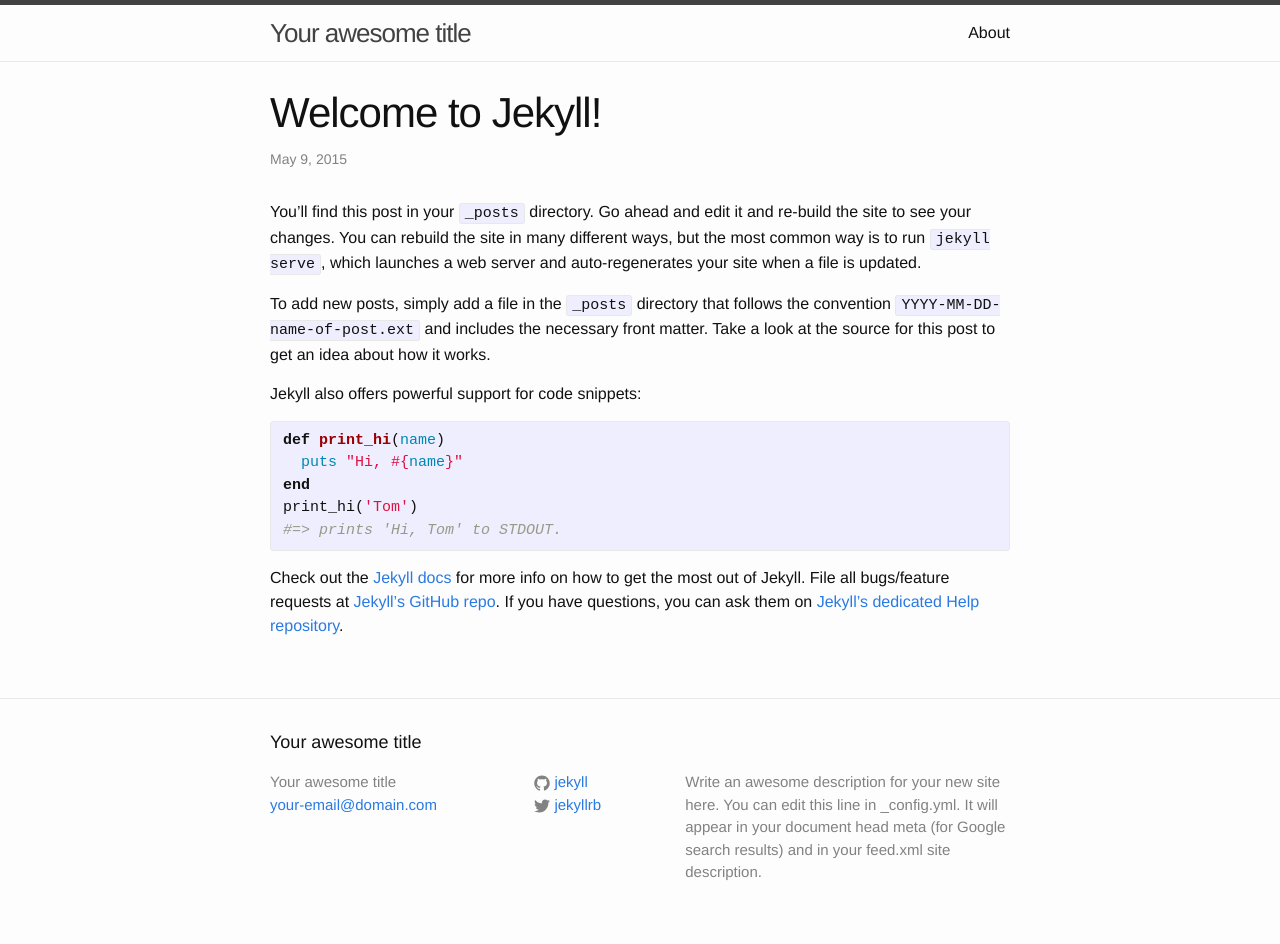
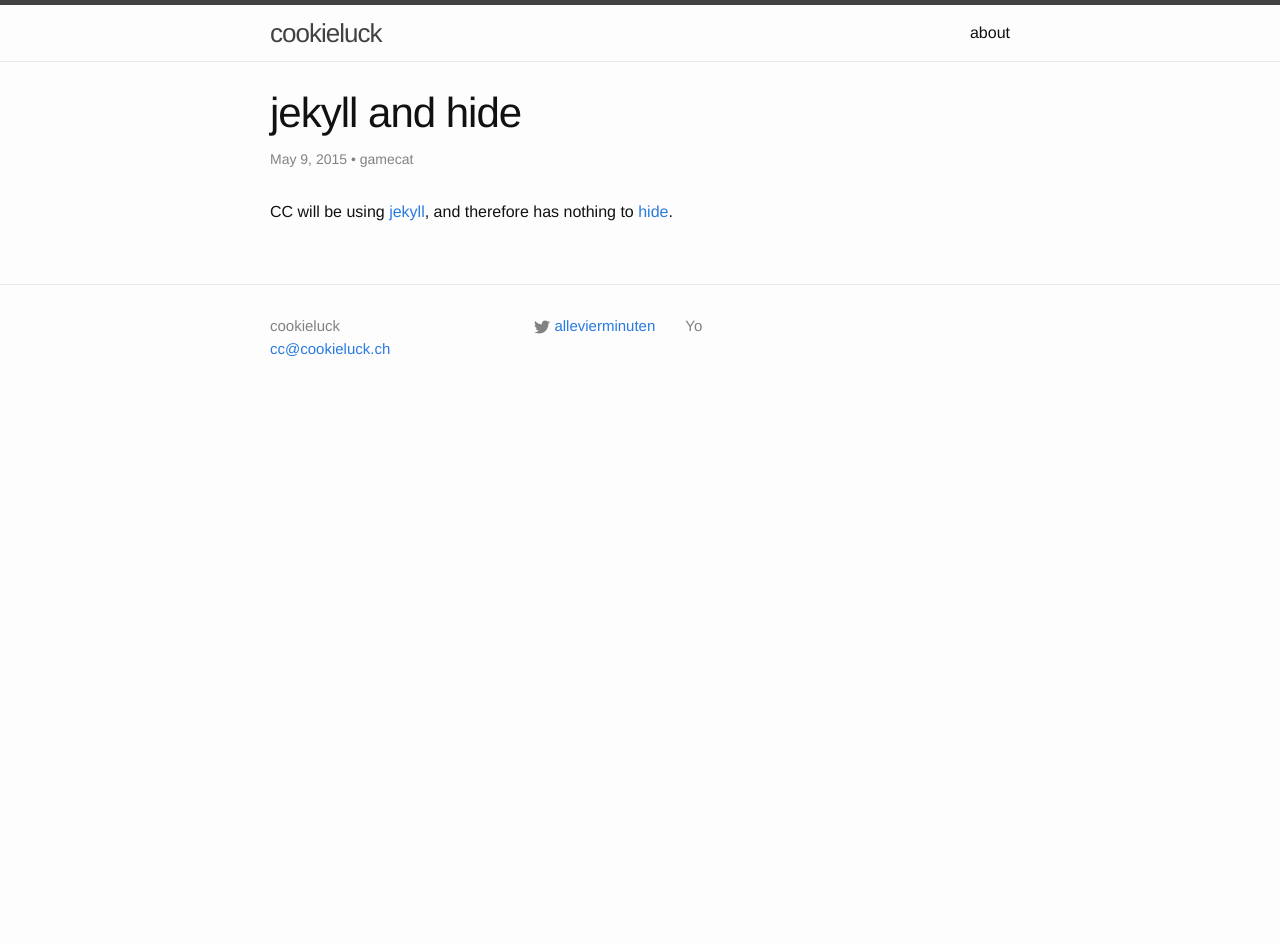
Before and after one commit to nada/nada.github.io, a Jekyll site: the page built from _posts/2015-05-09-welcome-to-jekyll.markdown, in a window 1280 px wide. Built offline with Jekyll 4.4.1, drawn with Linux system fonts in a browser that asks for light colours; after the commit the page ends 900 px from its top, so only the background shows below that.

Commit message:
some small tweaks

```diff
--- a/_config.yml
+++ b/_config.yml
@@ -1,14 +1,11 @@
 # Site settings
-title: Your awesome title
-email: your-email@domain.com
+title: cookieluck
+email: cc@cookieluck.ch
 description: > # this means to ignore newlines until "baseurl:"
-  Write an awesome description for your new site here. You can edit this
-  line in _config.yml. It will appear in your document head meta (for
-  Google search results) and in your feed.xml site description.
+  you knowm just cookieluck and cc (corrupt <-> cookieluck)
 baseurl: "" # the subpath of your site, e.g. /blog/
-url: "http://yourdomain.com" # the base hostname & protocol for your site
-twitter_username: jekyllrb
-github_username:  jekyll
+url: "http://cookieluck.ch" # the base hostname & protocol for your site
+twitter_username: allevierminuten
 
 # Build settings
 markdown: kramdown
--- a/_includes/footer.html
+++ b/_includes/footer.html
@@ -1,8 +1,6 @@
 <footer class="site-footer">
 
   <div class="wrapper">
-
-    <h2 class="footer-heading">{{ site.title }}</h2>
 
     <div class="footer-col-wrapper">
       <div class="footer-col  footer-col-1">
@@ -14,19 +12,6 @@
 
       <div class="footer-col  footer-col-2">
         <ul class="social-media-list">
-          {% if site.github_username %}
-          <li>
-            <a href="https://github.com/{{ site.github_username }}">
-              <span class="icon  icon--github">
-                <svg viewBox="0 0 16 16">
-                  <path fill="#828282" d="M7.999,0.431c-4.285,0-7.76,3.474-7.76,7.761 c0,3.428,2.223,6.337,5.307,7.363c0.388,0.071,0.53-0.168,0.53-0.374c0-0.184-0.007-0.672-0.01-1.32 c-2.159,0.469-2.614-1.04-2.614-1.04c-0.353-0.896-0.862-1.135-0.862-1.135c-0.705-0.481,0.053-0.472,0.053-0.472 c0.779,0.055,1.189,0.8,1.189,0.8c0.692,1.186,1.816,0.843,2.258,0.645c0.071-0.502,0.271-0.843,0.493-1.037 C4.86,11.425,3.049,10.76,3.049,7.786c0-0.847,0.302-1.54,0.799-2.082C3.768,5.507,3.501,4.718,3.924,3.65 c0,0,0.652-0.209,2.134,0.796C6.677,4.273,7.34,4.187,8,4.184c0.659,0.003,1.323,0.089,1.943,0.261 c1.482-1.004,2.132-0.796,2.132-0.796c0.423,1.068,0.157,1.857,0.077,2.054c0.497,0.542,0.798,1.235,0.798,2.082 c0,2.981-1.814,3.637-3.543,3.829c0.279,0.24,0.527,0.713,0.527,1.437c0,1.037-0.01,1.874-0.01,2.129 c0,0.208,0.14,0.449,0.534,0.373c3.081-1.028,5.302-3.935,5.302-7.362C15.76,3.906,12.285,0.431,7.999,0.431z"/>
-                </svg>
-              </span>
-
-              <span class="username">{{ site.github_username }}</span>
-            </a>
-          </li>
-          {% endif %}
 
           {% if site.twitter_username %}
           <li>
@@ -46,7 +31,7 @@
       </div>
 
       <div class="footer-col  footer-col-3">
-        <p class="text">{{ site.description }}</p>
+        <p class="text">Yo</p>
       </div>
     </div>
 
--- a/_posts/2015-05-09-welcome-to-jekyll.markdown
+++ b/_posts/2015-05-09-welcome-to-jekyll.markdown
@@ -1,25 +1,8 @@
 ---
 layout: post
-title:  "Welcome to Jekyll!"
+title:  "jekyll and hide"
 date:   2015-05-09 15:58:36
 categories: jekyll update
+author: gamecat
 ---
-You’ll find this post in your `_posts` directory. Go ahead and edit it and re-build the site to see your changes. You can rebuild the site in many different ways, but the most common way is to run `jekyll serve`, which launches a web server and auto-regenerates your site when a file is updated.
-
-To add new posts, simply add a file in the `_posts` directory that follows the convention `YYYY-MM-DD-name-of-post.ext` and includes the necessary front matter. Take a look at the source for this post to get an idea about how it works.
-
-Jekyll also offers powerful support for code snippets:
-
-{% highlight ruby %}
-def print_hi(name)
-  puts "Hi, #{name}"
-end
-print_hi('Tom')
-#=> prints 'Hi, Tom' to STDOUT.
-{% endhighlight %}
-
-Check out the [Jekyll docs][jekyll] for more info on how to get the most out of Jekyll. File all bugs/feature requests at [Jekyll’s GitHub repo][jekyll-gh]. If you have questions, you can ask them on [Jekyll’s dedicated Help repository][jekyll-help].
-
-[jekyll]:      http://jekyllrb.com
-[jekyll-gh]:   https://github.com/jekyll/jekyll
-[jekyll-help]: https://github.com/jekyll/jekyll-help
+CC will be using [jekyll](http://jekyllrb.com/), and therefore has nothing to [hide](https://github.com/nada/nada.github.com).
--- a/index.html
+++ b/index.html
@@ -14,6 +14,7 @@
         <h2>
           <a class="post-link" href="{{ post.url | prepend: site.baseurl }}">{{ post.title }}</a>
         </h2>
+        <p>{{ post.content }}</p>
       </li>
     {% endfor %}
   </ul>
```
Also changed, not shown: about.md (+2 -6 lines).
